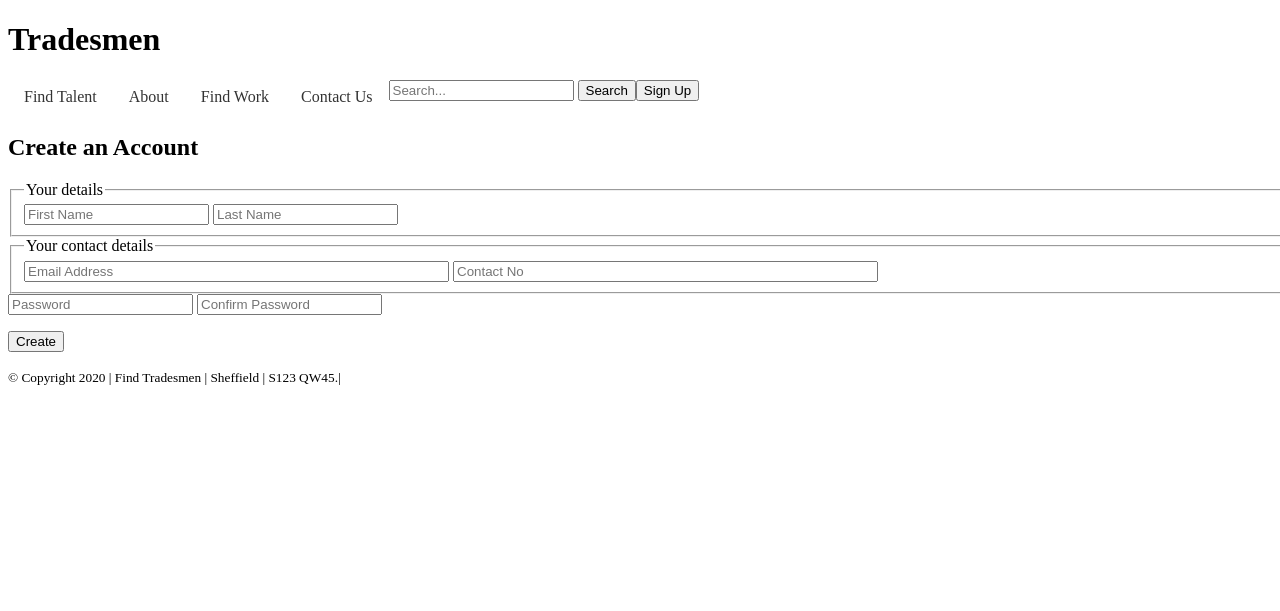
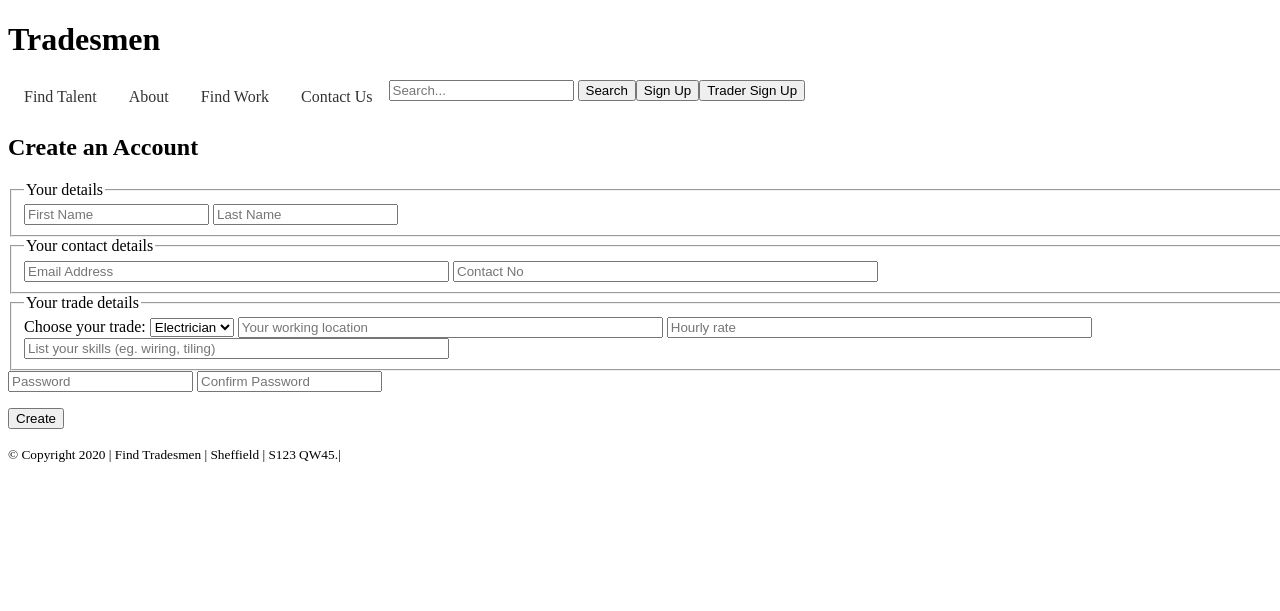
Before and after one commit to reshmaissac/FindTradesmen, a PHP site: page /register_tradesman.php in a window 1280 px wide. Shown: the top 611 px of the page. Run offline with PHP 8.4, Linux system fonts and the light colour scheme.

Commit message:
user-regstrn and tradesmen-registration Added user registration and tradesmen registration and saved same to DB.

```diff
--- a/includes/header.html
+++ b/includes/header.html
@@ -22,9 +22,11 @@
         <button type="submit">Search</button>
       </form>
     </li>
-
-    <form method="post" action="signup.html">
+    <form method="post" action="register_user.php">
       <input type="submit" value="Sign Up">
+    </form>
+    <form method="post" action="register_tradesman.php">
+      <input type="submit" value="Trader Sign Up">
     </form>
 
   </ul>
--- a/register_tradesman.php
+++ b/register_tradesman.php
@@ -4,7 +4,6 @@
 <?php
 if ($_SERVER['REQUEST_METHOD'] == 'POST') {
 	include "classes/tradesman.php";
-	require ('includes/connect_db.php');
 	$errors = array();
 	$tradesman = new Tradesman();
 
@@ -33,17 +32,37 @@ if ($_SERVER['REQUEST_METHOD'] == 'POST') {
 		$tradesman->setContactNo(trim($_POST['contact_no']));
 		//$e = $dbc->real_escape_string(trim($_POST['email']));
 	}
+
+	if (empty($_POST['trade_types'])) {
+		$errors[] = 'Enter your trade type';
+	} else {
+		$tradesman->setTradeType(trim($_POST['trade_types']));
+	}
+	if (empty($_POST['location'])) {
+		$errors[] = 'Enter your trade location';
+	} else {
+		$tradesman->setLocation(trim($_POST['location']));
+	}
+	if (empty($_POST['hourly_rate'])) {
+		$errors[] = 'Enter your hourly rate';
+	} else {
+		$tradesman->setHourlyRate(trim($_POST['hourly_rate']));
+	}
+	if (empty($_POST['skills'])) {
+		$errors[] = 'Enter your trade skills';
+	} else {
+		$tradesman->setSkills(trim($_POST['skills']));
+	}
+
 	//verify password
-	if (!empty($_POST[ 'pass1'])) {
+	if (!empty($_POST['pass1'])) {
 		if ($_POST['pass1'] != $_POST['pass2']) {
 			$errors[] = 'Passwords do not match.';
-			}
-			else {
+		} else {
 			$tradesman->setPassword(trim($_POST['pass1']));
 			//$p = $dbc->real_escape_string(trim($_POST['pass1']));
 		}
-	} else
-	{
+	} else {
 		$errors[] = 'Enter your password.';
 	}
 	//check if email exists in db
@@ -51,8 +70,8 @@ if ($_SERVER['REQUEST_METHOD'] == 'POST') {
 
 		$r = $tradesman->checkIfUserExists();
 		$rowcount = $r->num_rows;
-		if ($rowcount != 0){
-			$errors[] = 'Email address already registered. <a href="login.php">Login</a>' ;
+		if ($rowcount != 0) {
+			$errors[] = 'Email address already registered. <a href="login.php">Login</a>';
 		}
 	}
 	//if no errors, insert data to db
@@ -63,18 +82,17 @@ if ($_SERVER['REQUEST_METHOD'] == 'POST') {
 				<p>You are now registered.</p>
 				<p><a href="login.php">Login</a></p>';
 		}
-		$dbc->close();
-		include ('includes/footer.html');
+
+		include('includes/footer.html');
 		exit();
-	}
-	else {
+	} else {
 		echo '<h1>Error!</h1>
 			 <p id="err_msg">The following error(s) occurred:<br>';
 		foreach ($errors as $msg) {
 			echo " - $msg<br>";
 		}
 		echo 'Please try again.</p>';
-		$dbc->close();
+
 	}
 
 
@@ -89,16 +107,48 @@ if ($_SERVER['REQUEST_METHOD'] == 'POST') {
 	<h2 class="form-signin-heading">Create an Account</h2>
 	<fieldset>
 		<legend class="form__legend">Your details</legend>
-	<input type="text" name="first_name" size="20" value="<?php if (isset($_POST['first_name'])) echo $_POST['first_name']; ?>" placeholder="First Name">
-	<input type="text" name="last_name" size="20" value="<?php if (isset($_POST['last_name'])) echo $_POST['last_name']; ?>" placeholder="Last Name">
+		<input type="text" name="first_name" size="20"
+			value="<?php if (isset($_POST['first_name']))
+			echo $_POST['first_name']; ?>" placeholder="First Name">
+		<input type="text" name="last_name" size="20"
+			value="<?php if (isset($_POST['last_name']))
+			echo $_POST['last_name']; ?>" placeholder="Last Name">
 	</fieldset>
 	<fieldset>
 		<legend class="form__legend">Your contact details</legend>
-	<input type="text" name="email" size="50" value="<?php if (isset($_POST['email'])) echo $_POST['email']; ?>" placeholder="Email Address">
-    <input type="text" name="contact_no" size="50" value="<?php if (isset($_POST['contact_no'])) echo $_POST['contact_no']; ?>" placeholder="Contact No">
+		<input type="text" name="email" size="50" value="<?php if (isset($_POST['email']))
+		echo $_POST['email']; ?>"
+			placeholder="Email Address">
+		<input type="text" name="contact_no" size="50"
+			value="<?php if (isset($_POST['contact_no']))
+			echo $_POST['contact_no']; ?>" placeholder="Contact No">
 	</fieldset>
-	<input type="password" name="pass1" size="20" value="<?php if (isset($_POST['pass1'])) echo $_POST['pass1']; ?>" placeholder="Password">
-	<input type="password" name="pass2" size="20" value="<?php if (isset($_POST['pass2'])) echo $_POST['pass2']; ?>" placeholder="Confirm Password">
+	<fieldset>
+		<legend class="form__legend">Your trade details</legend>
+		<label for="trade_types">Choose your trade:</label>
+		<select name="trade_types" id="trade_types">
+			<option value="electrician">Electrician</option>
+			<option value="plumber">Plumber</option>
+			<option value="builder">Builder</option>
+			<option value="carpenter">Carpenter</option>
+		</select>
+		<input type="text" name="location" size="50"
+			value="<?php if (isset($_POST['location']))
+			echo $_POST['location']; ?>"
+			placeholder="Your working location">
+		<input type="text" name="hourly_rate" size="50"
+			value="<?php if (isset($_POST['hourly_rate']))
+			echo $_POST['hourly_rate']; ?>" placeholder="Hourly rate">
+		<input type="text" name="skills" size="50" value="<?php if (isset($_POST['skills']))
+		echo $_POST['skills']; ?>"
+			placeholder="List your skills (eg. wiring, tiling)">
+	</fieldset>
+	<input type="password" name="pass1" size="20" value="<?php if (isset($_POST['pass1']))
+	echo $_POST['pass1']; ?>"
+		placeholder="Password">
+	<input type="password" name="pass2" size="20" value="<?php if (isset($_POST['pass2']))
+	echo $_POST['pass2']; ?>"
+		placeholder="Confirm Password">
 	<p><button class="btn btn-primary" name="submit" type="submit">Create</button></p>
 </form>
 
```
Also changed, not shown: classes/tradesman.php (+54 -18 lines), classes/user.php (+42 -21 lines), includes/connect_db.php (+7 -5 lines). Lines whose indentation alone changed are shown as unchanged.
